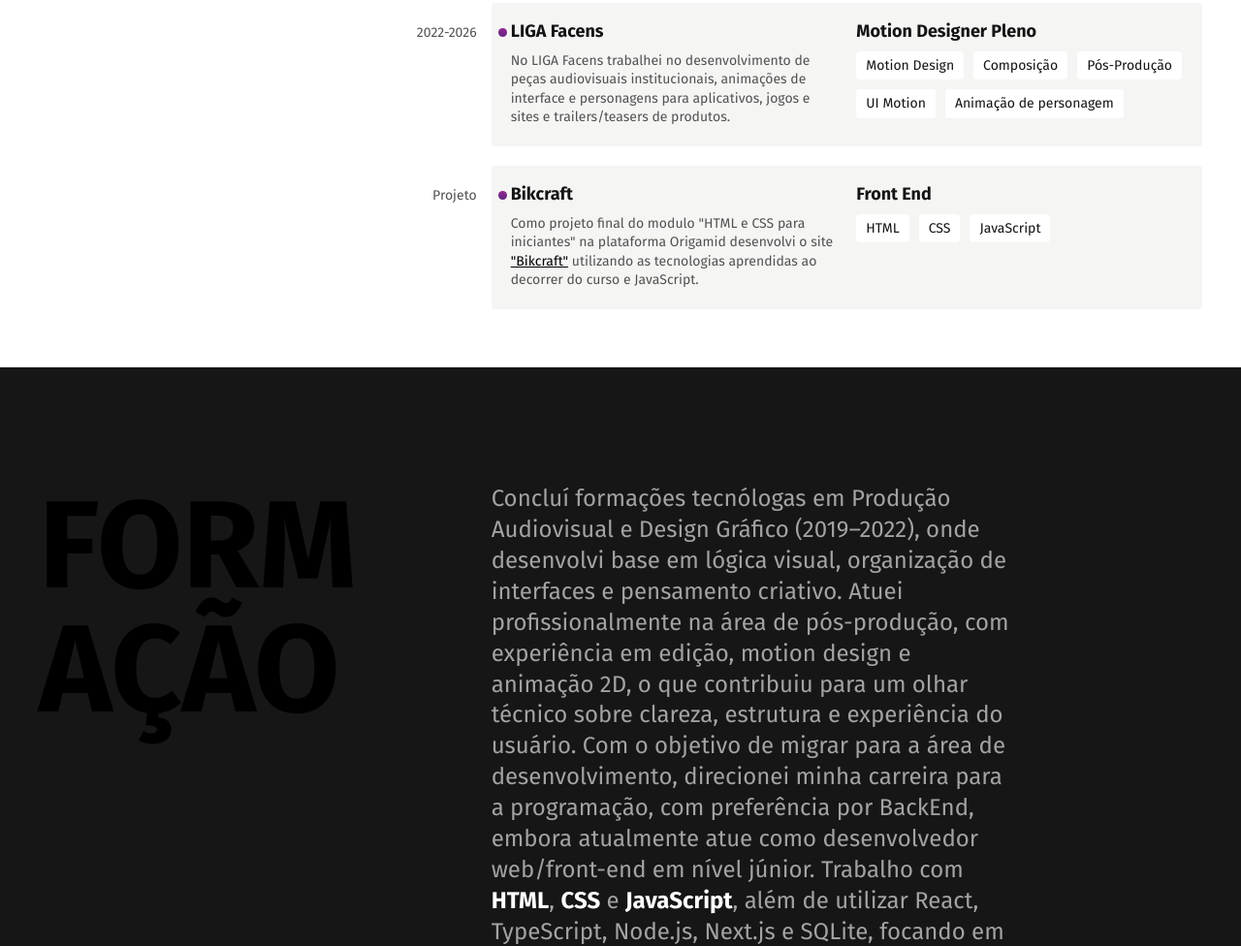
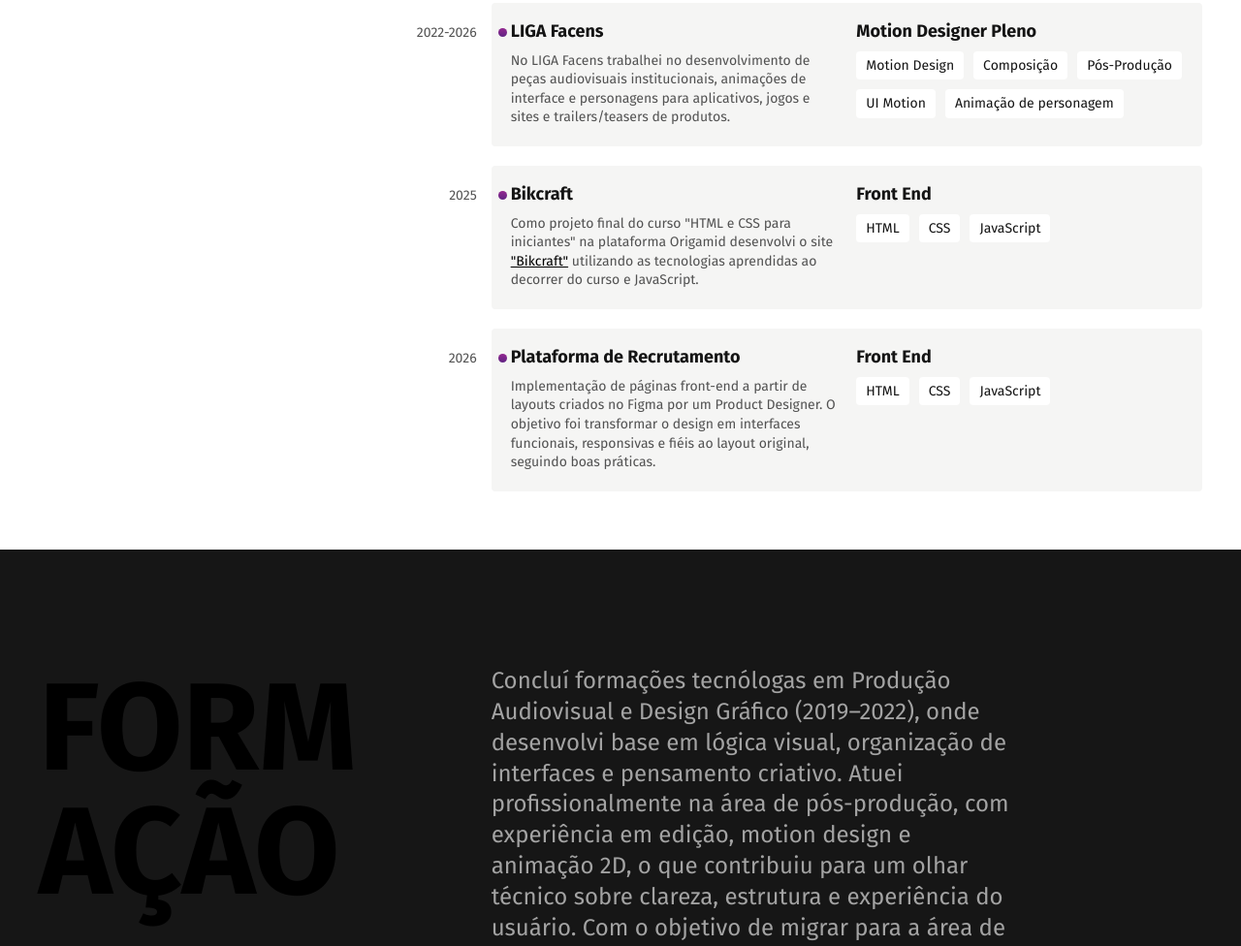
Before and after one commit to LBCalheiros/LBCalheiros.github.io, a plain HTML site: page index.html in a window 1280 px wide. Shown: the part 1364-2340 px from the top of the page at 97% size. Drawn offline with Linux system fonts and the light colour scheme.

Commit message:
atualizacao-experiencias-plataforma-recrutamento

```diff
--- a/index.html
+++ b/index.html
@@ -63,10 +63,23 @@
         </ul>
       </div>
       <div class="empresa">
-        <span class="empresa-ano">Projeto</span>
+        <span class="empresa-ano">2025</span>
         <h3 class="empresa-titulo">Bikcraft</h3>
         <span class="empresa-titulo">Front End</span>
-        <p class="empresa-texto">Como projeto final do modulo "HTML e CSS para iniciantes" na plataforma Origamid desenvolvi o site </strong><a href="https://github.com/LBCalheiros/bikcraft" target="_blank" rel="noopener noreferrer">"Bikcraft"</a></strong> utilizando as tecnologias aprendidas ao decorrer do curso e JavaScript.</p>
+        <p class="empresa-texto">Como projeto final do curso "HTML e CSS para iniciantes" na plataforma Origamid desenvolvi o site </strong><a href="https://github.com/LBCalheiros/bikcraft" target="_blank" rel="noopener noreferrer">"Bikcraft"</a></strong> utilizando as tecnologias aprendidas ao decorrer do curso e JavaScript.</p>
+        <ul class="empresa-habilidades">
+          <li>HTML</li>
+          <li>CSS</li>
+          <li>JavaScript</li>
+        </ul>
+
+      </div>
+      <div class="empresa">
+        <span class="empresa-ano">2026</span>
+        <h3 class="empresa-titulo">Plataforma de Recrutamento</h3>
+        <span class="empresa-titulo">Front End</span>
+        <p class="empresa-texto">Implementação de páginas front-end a partir de layouts criados no Figma por um Product Designer.
+          O objetivo foi transformar o design em interfaces funcionais, responsivas e fiéis ao layout original, seguindo boas práticas.</p>
         <ul class="empresa-habilidades">
           <li>HTML</li>
           <li>CSS</li>
```
